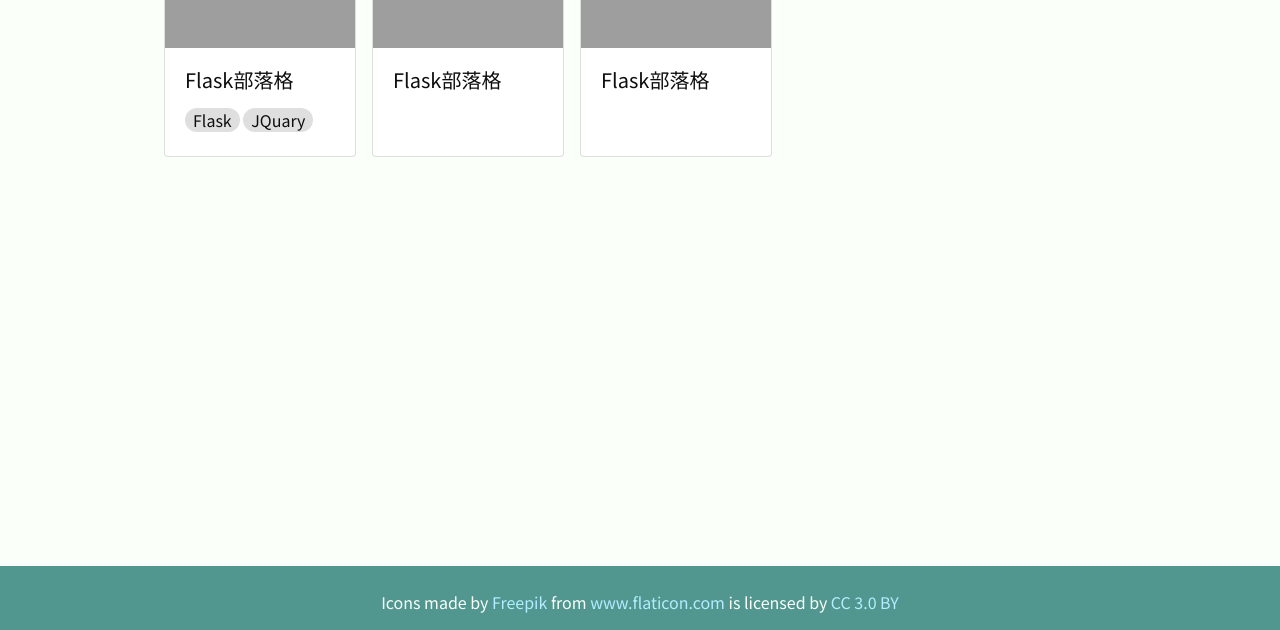
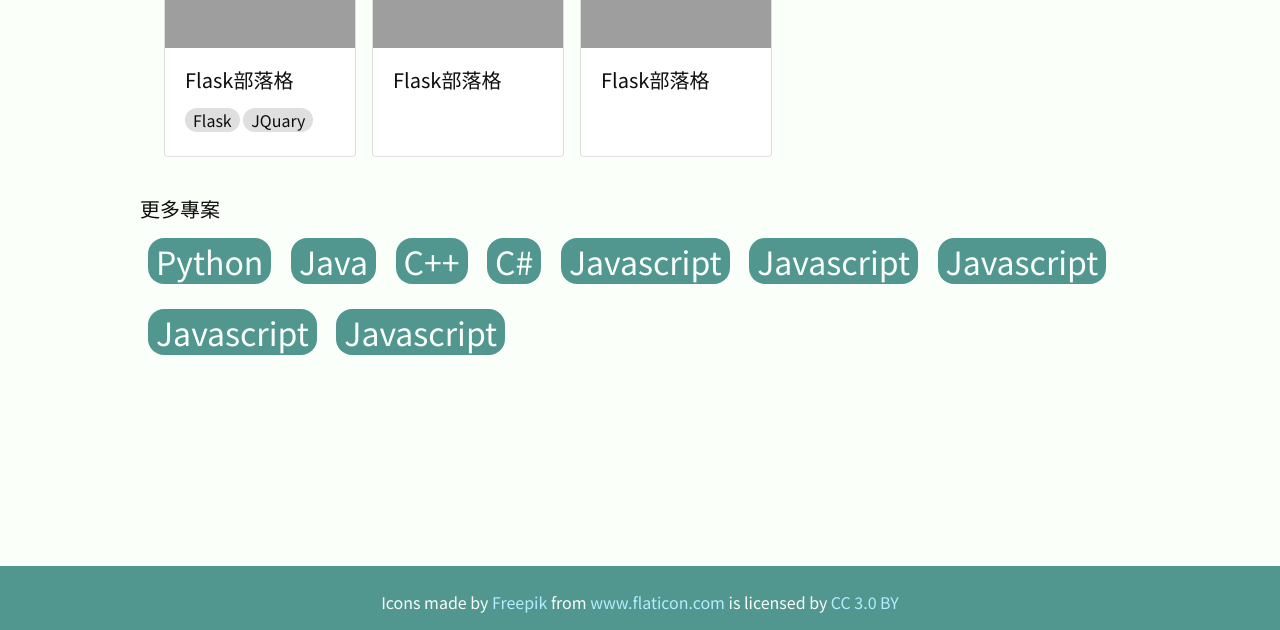
Before and after one commit to Bluebell3310/Who-Will-Help-You, a Flask app: page /home in a window 1280 px wide. Shown: the part 234-864 px from the top of the page. Run offline with Flask 2, Linux system fonts and the light colour scheme; some libraries are stand-ins or nearby versions; grey boxes are pictures that could not be loaded.

Commit message:
hame page tags

```diff
--- a/why/static/css/base.css
+++ b/why/static/css/base.css
@@ -73,4 +73,6 @@ div.footer a {
   padding-left: 0.5rem;
   padding-right: 0.5rem;
   margin-bottom: 0.5rem;
+  color: rgb(14, 14, 14);
+  text-decoration: none;
 }
--- a/why/static/css/home.css
+++ b/why/static/css/home.css
@@ -5,6 +5,12 @@
   margin: auto;
 }
 
+@media only screen and (max-width: 1000px) {
+  h5 {
+    margin-left: 1rem;
+  }
+}
+/**nav**/
 .card-nav .nav-link {
   color: rgb(14, 14, 14);
   min-width: 7rem;
@@ -25,6 +31,7 @@
   flex-wrap: nowrap;
   overflow: auto;
   padding: 1rem;
+  margin-bottom: 1rem;
 }
 .card {
   min-width: 12rem;
@@ -40,3 +47,13 @@ a.card, a.card:hover{
   height: 150px;
   background-color: gray;
 }
+/**project-type**/
+.project-type {
+  line-height: 4rem;
+}
+.project-type .tag{
+  background-color: rgb(81, 150, 143);
+  color: rgb(250, 255, 250);
+  font-size: 2rem;
+  margin: 0.5rem;
+}
--- a/why/templates/home.html
+++ b/why/templates/home.html
@@ -38,5 +38,17 @@
       </div>
     </a>
   </div>
+  <div class="project-type">
+    <h5>更多專案</h5>
+    <a class="tag" href="#">Python</a>
+    <a class="tag" href="#">Java</a>
+    <a class="tag" href="#">C++</a>
+    <a class="tag" href="#">C#</a>
+    <a class="tag" href="#">Javascript</a>
+    <a class="tag" href="#">Javascript</a>
+    <a class="tag" href="#">Javascript</a>
+    <a class="tag" href="#">Javascript</a>
+    <a class="tag" href="#">Javascript</a>
+  </div>
 </div>
 {% endblock %}
```
